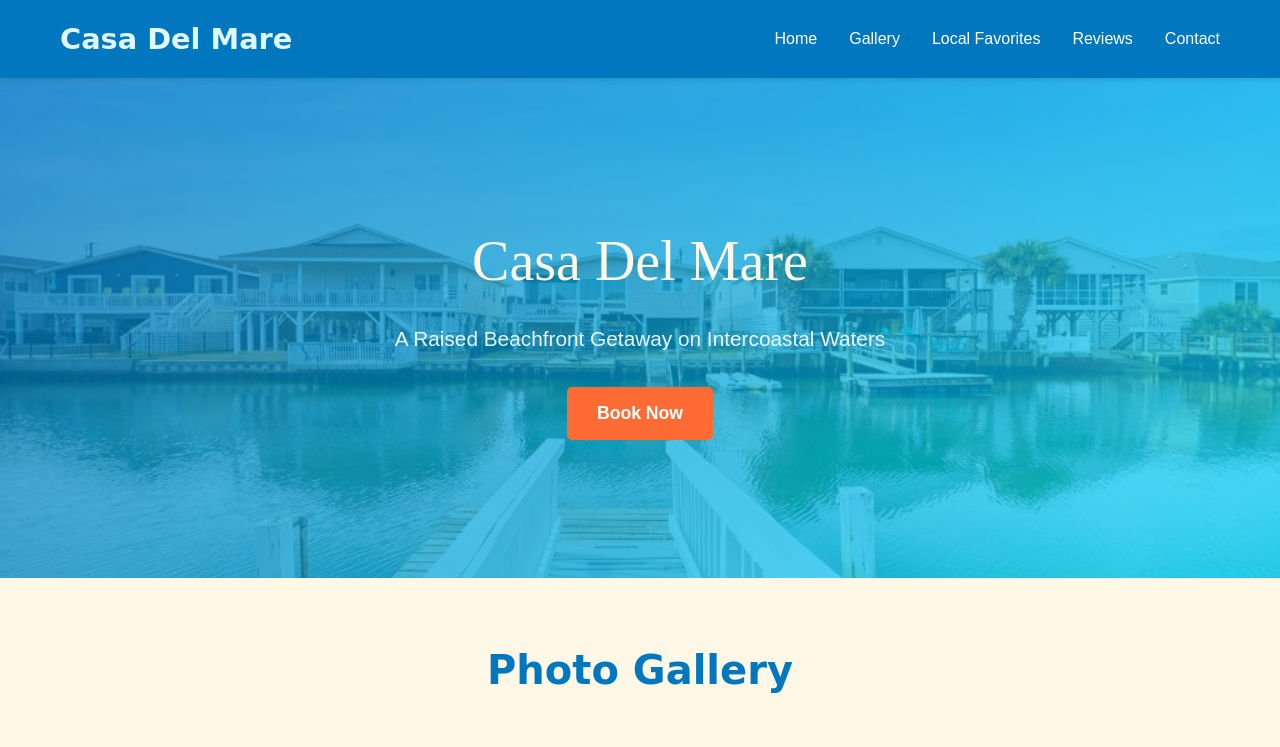
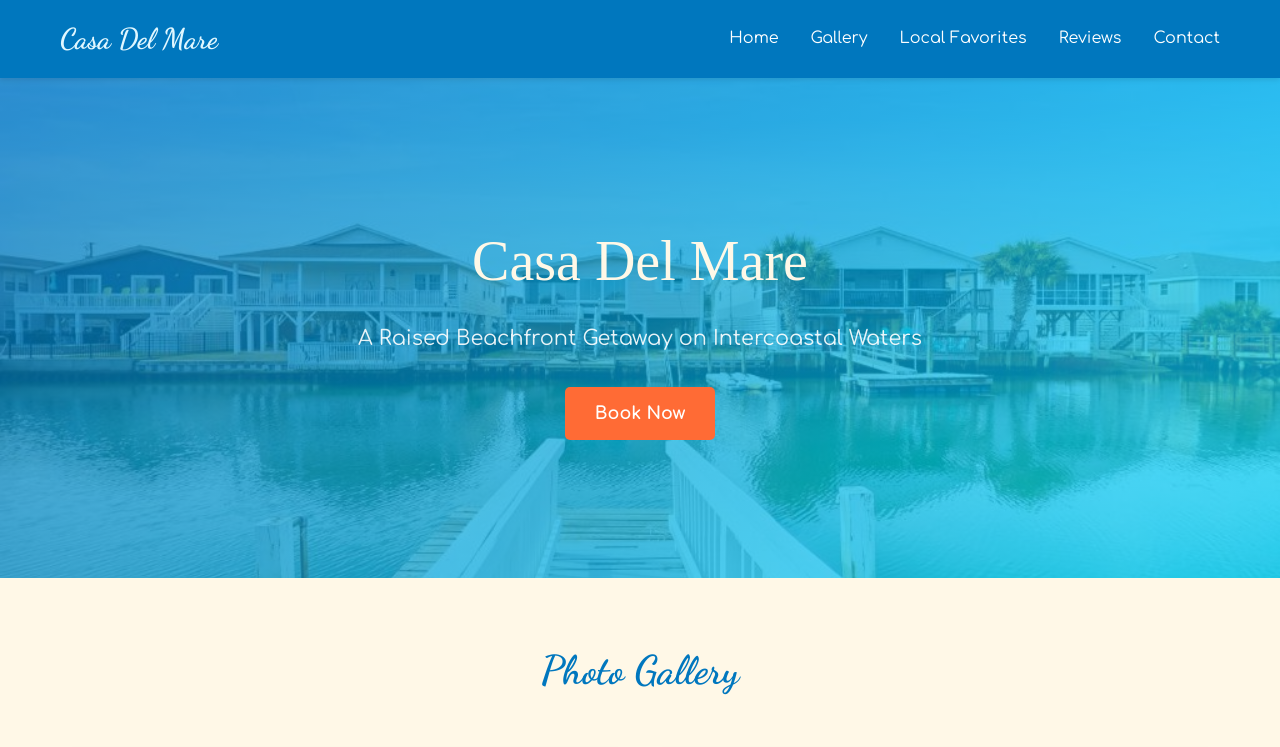
Before and after one commit to cjlarocque-dev/casadelmare, a plain HTML site: page index.html in a window 1280 px wide. Shown: the top 747 px of the page. Drawn offline with Linux system fonts and the light colour scheme.

Commit message:
Fix font loading: Add Google Fonts preconnect links to HTML head
- Add proper preconnect to fonts.googleapis.com and fonts.gstatic.com
- Add direct font link in HTML HEAD for faster loading
- Remove @import from CSS (less efficient)
- Fonts now load reliably using best practices

Co-authored-by: Copilot <223556219+Copilot@users.noreply.github.com>

```diff
--- a/css/style.css
+++ b/css/style.css
@@ -3,8 +3,6 @@
     padding: 0;
     box-sizing: border-box;
 }
-
-@import url('https://fonts.googleapis.com/css2?family=Comfortaa:wght@400;700&family=Dancing+Script:wght@700&display=swap');
 
 :root {
     --primary-color: #0077be;
--- a/index.html
+++ b/index.html
@@ -4,6 +4,9 @@
     <meta charset="UTF-8">
     <meta name="viewport" content="width=device-width, initial-scale=1.0">
     <title>Casa Del Mare - Beachfront Rental</title>
+    <link rel="preconnect" href="https://fonts.googleapis.com">
+    <link rel="preconnect" href="https://fonts.gstatic.com" crossorigin>
+    <link href="https://fonts.googleapis.com/css2?family=Comfortaa:wght@400;700&family=Dancing+Script:wght@700&display=swap" rel="stylesheet">
     <link rel="stylesheet" href="css/style.css">
 </head>
 <body>
```
